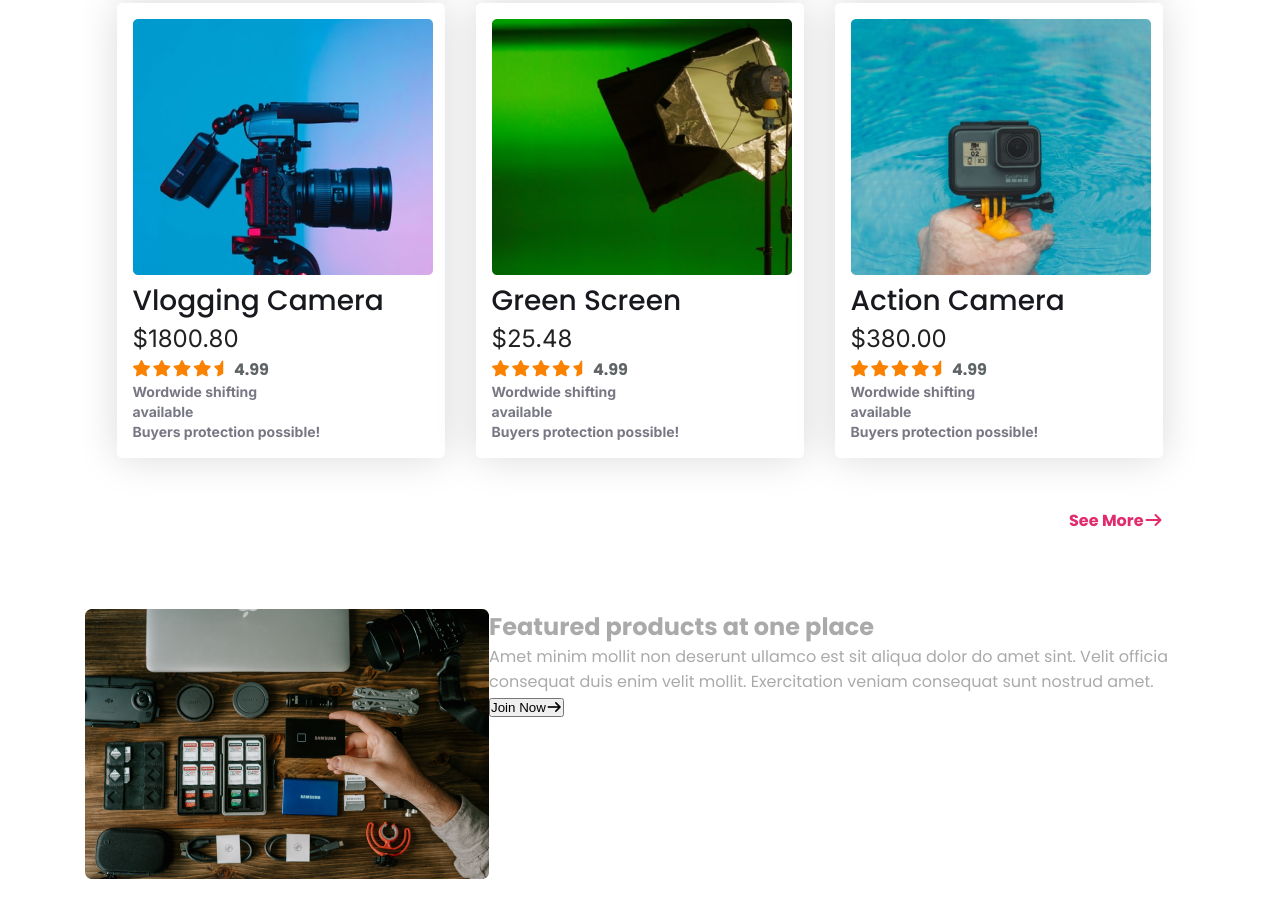
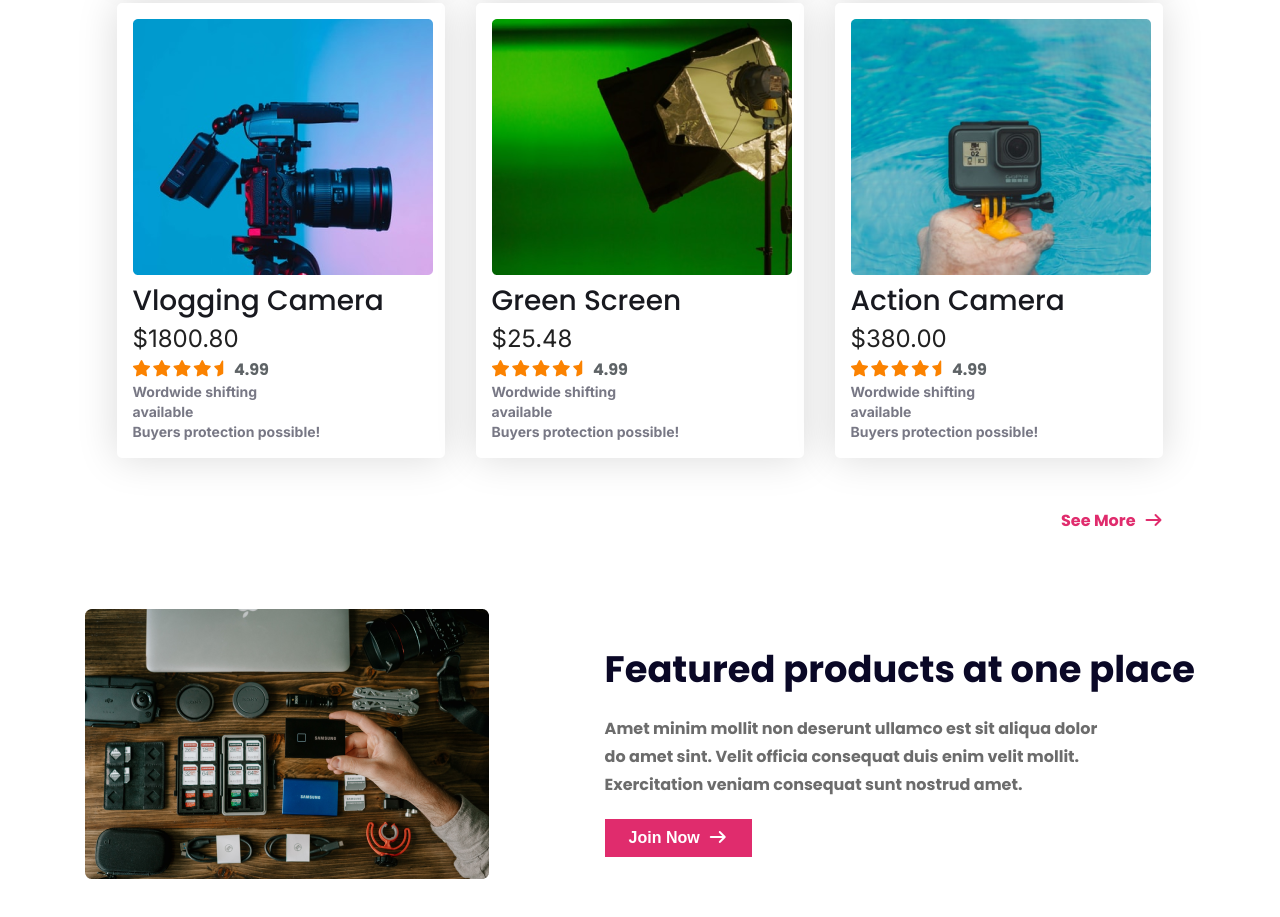
Before and after one commit to kamalcodezen/influencer-dev-task, a plain HTML site: page index.html in a window 1280 px wide. Shown: the part 1873-2790 px from the top of the page. Drawn offline with Linux system fonts and the light colour scheme.

Commit message:
featured section design complete

```diff
--- a/index.html
+++ b/index.html
@@ -271,7 +271,7 @@
                     <p class="feature-info">Amet minim mollit non deserunt ullamco est sit aliqua dolor do amet sint.
                         Velit officia consequat duis enim velit mollit. Exercitation veniam consequat sunt nostrud amet.
                     </p>
-                    <button class="feature-btn">Join Now<i class="fa-solid fa-arrow-right   btn-icon"></i></button>
+                    <button class="feature-btn  primary-color ">Join Now<i class="fa-solid fa-arrow-right   btn-icon"></i></button>
                 </div>
             </div>
         </section>
--- a/styles/style.css
+++ b/styles/style.css
@@ -64,6 +64,10 @@
 /* --display flex-- */
 .display-flex {
     display: flex;
+}
+
+.btn-icon {
+    margin-left: 8px;
 }
 
 .company,
@@ -145,10 +149,6 @@ header .nav-container {
     border: none;
     border-radius: 41px;
     cursor: pointer;
-}
-
-.content-btn .btn-icon {
-    margin-left: 8px;
 }
 
 .banner-container .banner-img {
@@ -253,8 +253,43 @@ header .nav-container {
 
 /* -----item card section style end--- */
 /* ----feature style start---- */
-.feature .feature-container{
+.feature .feature-container {
+    align-items: center;
+    gap: clamp(2rem, 5vw, 6rem);
+    justify-content: space-between;
+}
 
+.feature-container .feature-img {
+    max-width: 404px;
+    width: 100%;
 }
+
+.feature-content .feature-heading {
+    font-size: clamp(1.5rem, 3vw, 2.3rem);
+    font-weight: 700;
+    line-height: clamp(2.5rem, 6vw, 3.75rem);
+    color: rgba(10, 8, 38, 1);
+    margin-bottom: 1rem;
+}
+
+.feature-content .feature-info {
+    max-width: 501px;
+    width: 100%;
+    font-size: 1rem;
+    font-weight: 700;
+    line-height: clamp(1.4rem, 2.5vw, 1.75rem);
+    color: rgba(108, 108, 108, 1);
+    margin-bottom: clamp(0.75rem, 2vw, 1.25rem);
+}
+
+.feature-content .feature-btn {
+    font-size: 1rem;
+    font-weight: 700;
+    padding: 10px 24px;
+    color: white;
+    border: none;
+    cursor: pointer;
+}
+
 /* ----feature style :end---- */
 /* ----main area style end--- */
```
